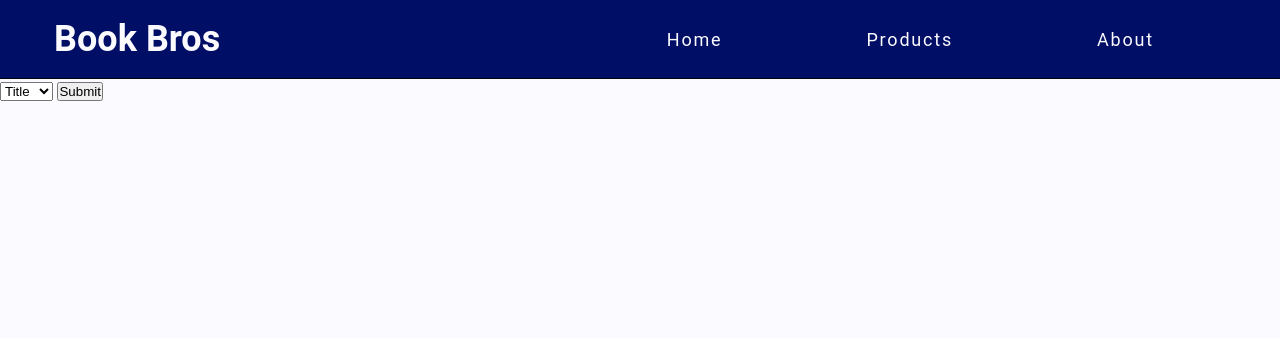
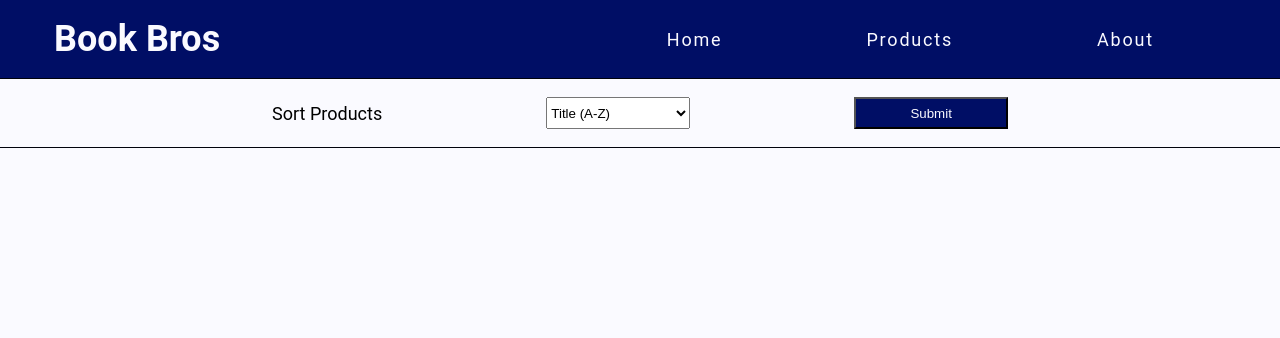
Before and after one commit to Optimized-Coder/ecommerce_api, a Flask app: page /products/ in a window 1280 px wide. Shown: the top 338 px of the page. Run offline with Flask 2, Linux system fonts and the light colour scheme; data that the repository does not hold is empty.

Commit message:
add dynamic product page routes and extra product filters

```diff
--- a/core/routes/main/product_routes.py
+++ b/core/routes/main/product_routes.py
@@ -48,10 +48,28 @@ def by_genre(genre_tag):
         .order_by(sort)
         .filter_by(genre=genre_tag.title())
         .all(),
-        'genres': genres
+        'genres': genres,
     }
 
     return render_template(
         'product_list.html',
         **context
     )
+
+@product.route('/<int:id>/details')
+def product_details(id):
+    all_products = Product.query.filter(id == id).all()
+
+    for single_product in all_products:
+        if single_product.id == id:
+            product = single_product
+
+    context = {
+        'product': product,
+        'title': product.title,
+    }
+
+    return render_template(
+        'product_details.html',
+        **context
+    )
--- a/core/static/css/products.css
+++ b/core/static/css/products.css
@@ -44,3 +44,35 @@
     color: var(--second);
     text-decoration: underline;
 }
+
+.filter {
+    display: flex;
+    align-items: center;
+    justify-content: space-evenly;
+    padding: 1rem 6rem;
+    border-bottom: 1px solid var(--black);
+}
+
+.filter select {
+    width: 8rem;
+    height: 1.8rem;
+}
+
+.filter option {
+    height: 1rem;
+}
+
+.filter input[type='submit'] {
+    padding: 0 3rem;
+    height: 1.8rem;
+    background-color: var(--main);
+    color: var(--white);
+    cursor: pointer;
+    transition: all 300ms;
+} .filter input[type='submit']:hover {
+    background-color: var(--second);
+}
+
+.product_desc {
+    padding: 1rem;
+}
--- a/core/templates/includes/product_card.html
+++ b/core/templates/includes/product_card.html
@@ -12,6 +12,6 @@
         £{{record.price}}
     </p>
     <div class="view_more">
-        <a>View More</a>
+        <a href="{{url_for('products.product_details', id=record.id)}}">View More</a>
     </div>
 </div>
--- a/core/templates/product_list.html
+++ b/core/templates/product_list.html
@@ -5,9 +5,12 @@
         {% include 'includes/genre_list.html' %}
         <section class="main__products">
             <form action="" class="filter" method="get">
+                <label for="sort">Sort Products</label>
                 <select name="sort" id="sort">
-                    <option value="title">Title</option>
-                    <option value="price">Price</option>
+                    <option value="title">Title (A-Z)</option>
+                    <option value="price">Price (1-9)</option>
+                    <option value="author">Author (A-Z)</option>
+                    <option value="genre">Genre (A-Z)</option>
                 </select>
                 <input type="submit">
             </form>
```
Also changed, not shown: core/templates/product_details.html (added, +9 -0 lines).
